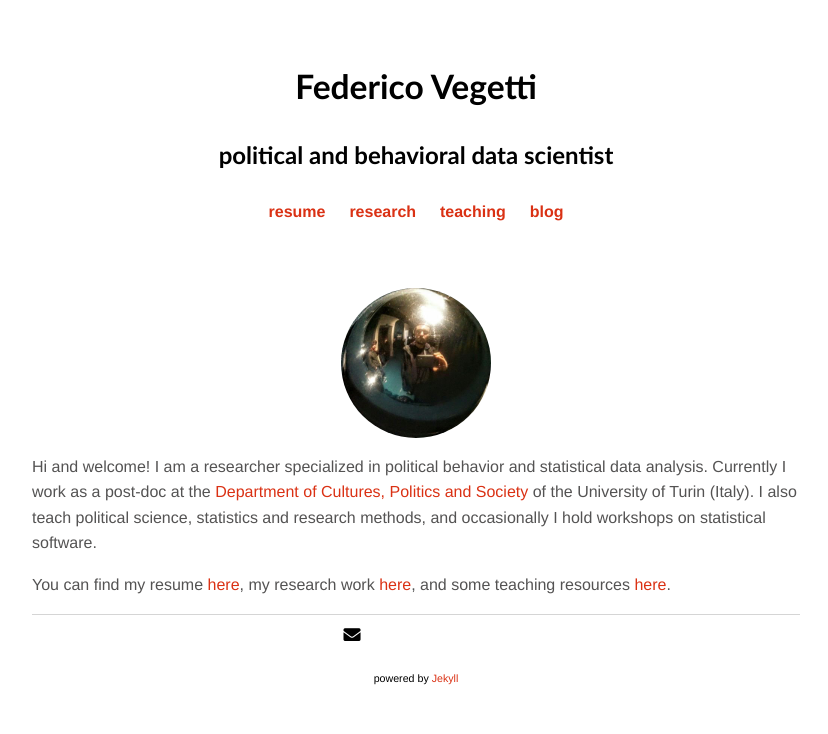
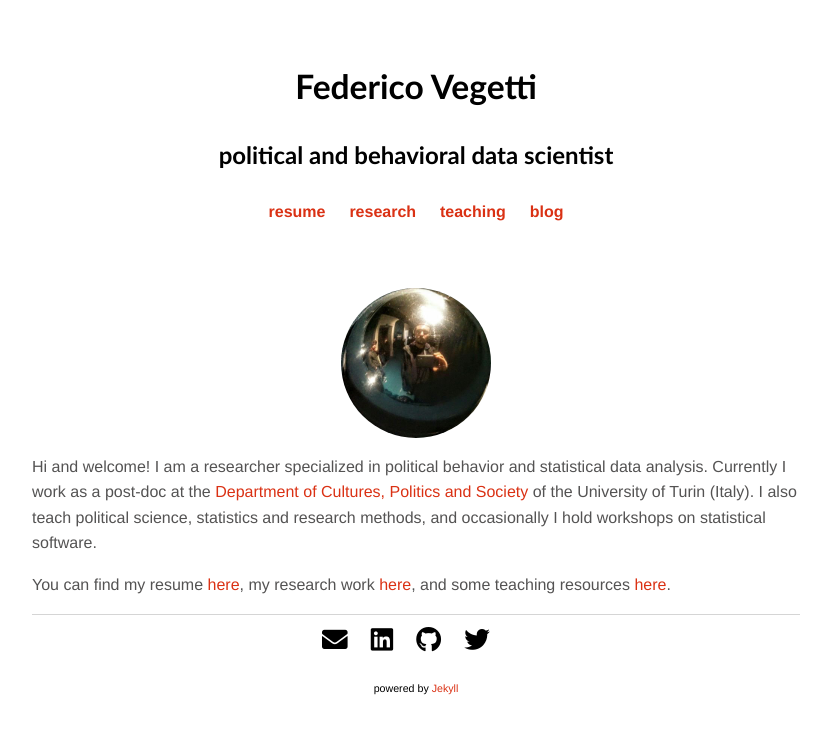
Before and after one commit to federicovegetti/federicovegetti.github.io, a Jekyll site: the page built from index.html, in a window 1280 px wide. Shown: the top 734 px of the page, without its empty margins (224-1052 px from the left). Built offline with Jekyll 4.4.1, drawn with Linux system fonts in a browser that asks for light colours; nearby versions of some CDN libraries; a style sheet for code colours, icons or effects is not loaded.

Commit message:
update icons

```diff
--- a/_includes/footer.html
+++ b/_includes/footer.html
@@ -1,10 +1,10 @@
 <footer id="footer">
 	    <ul>
-	        <li><a href="mailto:vegetti.fede@gmail.com" title="mailto:vegetti.fede@gmail.com"><i class="fa fa-envelope fa-lg"></i></a></li>
-	        <li><a href="https://linkedin.com/in/{{ site.linkedin_username }}"><i class="fa fa-linkedin"></i></a></li>
-	        <li><a href="https://github.com/{{ site.github_username }}"><i class="fa fa-github"></i></a></li>
-	        <li><a href="https://twitter.com/{{ site.twitter_username }}"><i class="fa fa-twitter"></i></a></li>
-	        <li><a href="https://scholar.google.it/citations?user=uvOX_m8AAAAJ&hl=en"><i class="ai ai-google-scholar-square"></i></a></li>
+	        <li><a href="mailto:vegetti.fede@gmail.com" title="mailto:vegetti.fede@gmail.com" style="color:black"><i class="fas fa-envelope fa-2x"></i></a></li>
+	        <li><a href="https://linkedin.com/in/{{ site.linkedin_username }}" style="color:black"><i class="fab fa-linkedin fa-2x"></i></a></li>
+	        <li><a href="https://github.com/{{ site.github_username }}" style="color:black"><i class="fab fa-github fa-2x"></i></a></li>
+	        <li><a href="https://twitter.com/{{ site.twitter_username }}" style="color:black"><i class="fab fa-twitter fa-2x"></i></a></li>
+	        <li><a href="https://scholar.google.it/citations?user=uvOX_m8AAAAJ&hl=en" style="color:black"><i class="ai ai-google-scholar-square ai-2x"></i></a></li>
 		</ul>
 		<br>
 		<small>powered by <a href="http://jekyllrb.com">Jekyll</a></small>
```
